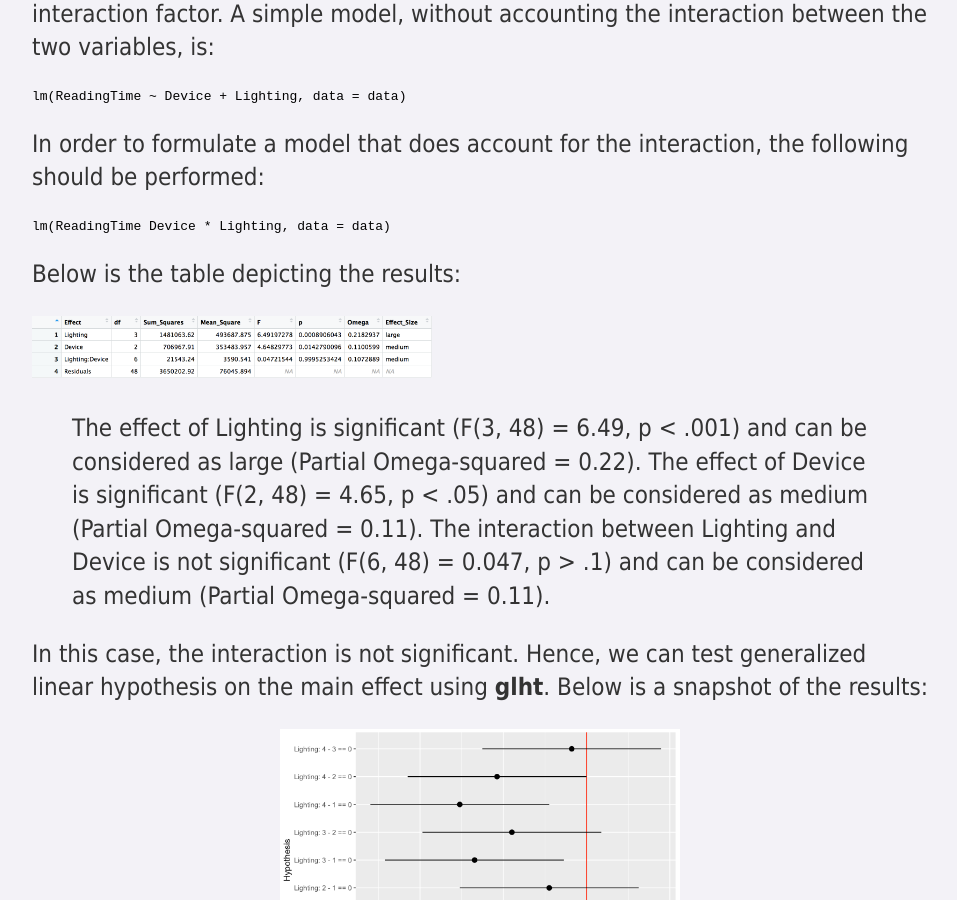
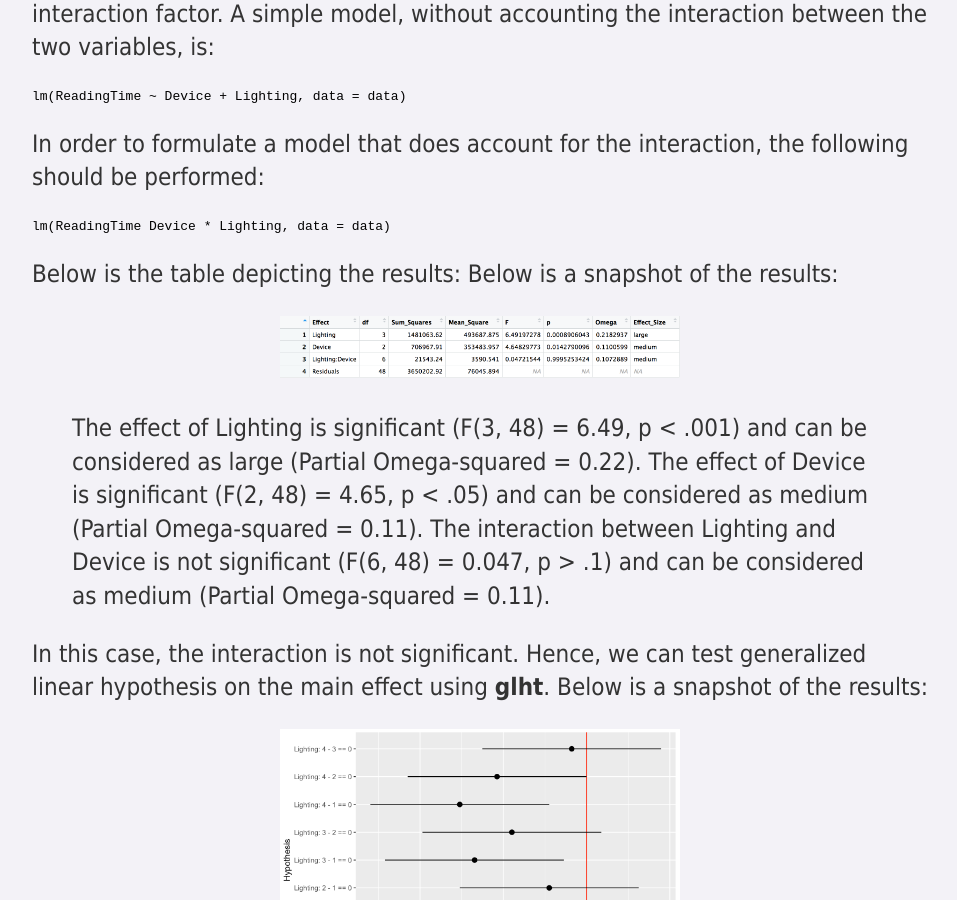
Before and after one commit to bianca-stancu/bianca-stancu.github.io, a Jekyll site: the page built from quanthci/_posts/2019-03-09-LinearModels.md, in a window 1280 px wide and 900 px high, scrolled down 2024 px. Shown: the whole window, without its empty margins (160-1117 px from the left). Built offline with Jekyll 4.4.1, drawn with Linux system fonts in a browser that asks for light colours; comment, search, counter and statistics services are not loaded.

Commit message:
Linear Models

````diff
--- a/quanthci/_posts/2019-03-09-LinearModels.md
+++ b/quanthci/_posts/2019-03-09-LinearModels.md
@@ -18,9 +18,11 @@
 ## Visualizing the data
 For an initial view of the data, it can be plotted with the respect to the dependent variable using the **ggplot2** package. Below are example of plots of both IVs and each one separately, with respect to the reading time.
 
+<p align="center">
 <img src="/assets/images/device_lighting.png" width="400">
 <img src="/assets/images/device.png" width="400">
 <img src="/assets/images/lighting.png" width="400">
+</p>
 
 ## Linear models
 Following is an overview of the different way to analyze the data using the package **stats**.
@@ -45,8 +47,10 @@
 ```
 
 Below is the table depicting the results:
-
+Below is a snapshot of the results:
+<p align="center">
 <img src="/assets/images/anova_interaction.png" width="400">
+</p>
 
 > The effect of Lighting is significant (F(3, 48) = 6.49, p < .001) and can be considered as large (Partial Omega-squared = 0.22). The effect of Device is significant (F(2, 48) = 4.65, p < .05) and can be considered as medium (Partial Omega-squared = 0.11). The interaction between Lighting and Device is not significant (F(6, 48) = 0.047, p > .1) and can be considered as medium (Partial Omega-squared = 0.11).
 
````
